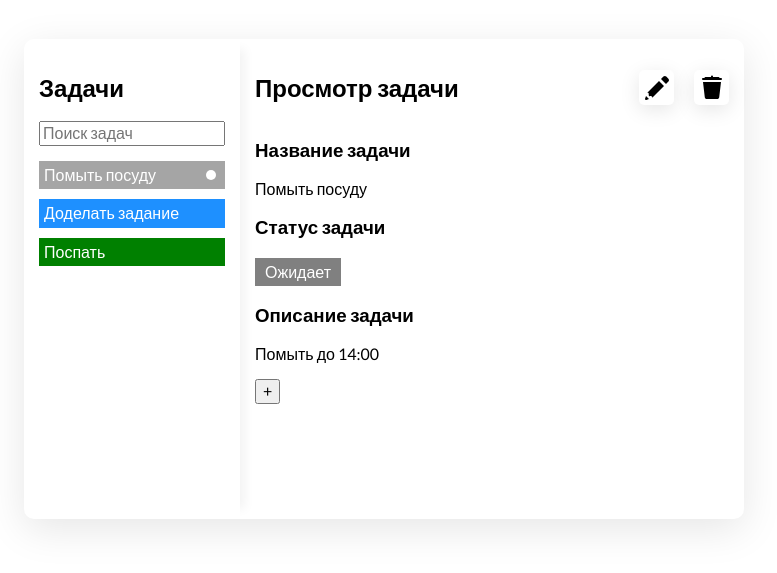
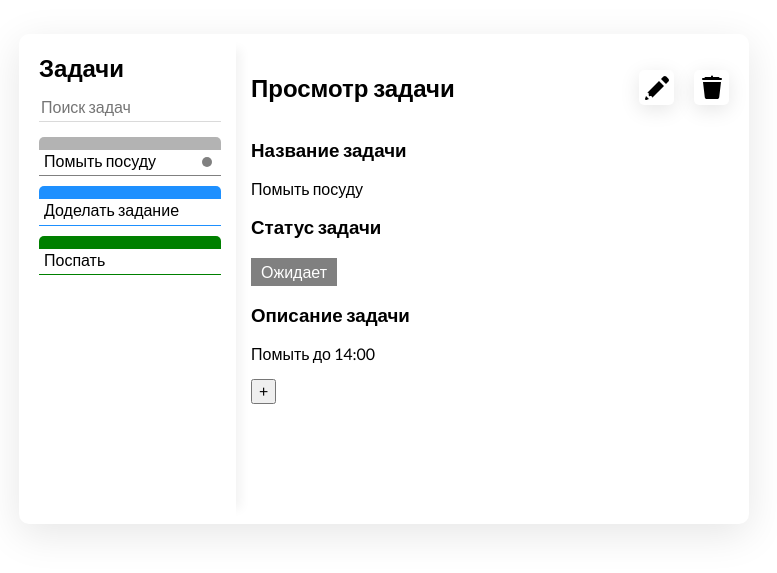
Before and after one commit to AndreyProvkov/todo-test, a React (Create React App) app: page / in a window 1280 px wide. Shown: the part 121-694 px from the top of the page, without its empty margins (256-1033 px from the left). Built offline with nearby package versions, Linux system fonts and the light colour scheme.

Commit message:
Add styles to App and AppList block

```diff
--- a/src/App.scss
+++ b/src/App.scss
@@ -15,4 +15,5 @@
     width: 80%;
     box-shadow: 0 1rem 4rem rgba(0, 0, 0, 0.1);
     border-radius: 1rem;
+    padding: .5rem;
 }
--- a/src/components/AppList/AppList.js
+++ b/src/components/AppList/AppList.js
@@ -18,21 +18,31 @@ export default class AppList extends Component {
     render() {
         return (
             <div className='app-list'>
-                <h2 className='app-list__title'>
-                    Задачи
-                </h2>
-                <input className='app-list__search-input' type='text' placeholder='Поиск задач' value={this.state.value} onInput={this.searchFilter} />
+                <header className='app-list__header'>
+                    <h2 className='app-list__title'>
+                        Задачи
+                    </h2>
+                    <input
+                        className='app-list__search-input'
+                        type='text'
+                        placeholder='Поиск задач'
+                        value={this.state.value}
+                        onInput={this.searchFilter}
+                    />
+                </header>
                 <TaskList
-                    // Прокидываем далее в компонент свойства и методы
+                    // Прокидываем далее в наш компонент свойства и методы
                     tasks={this.getFilterTasks()}
                     selectedTask={this.props.selectedTask}
                     setSelectedTask={this.props.setSelectedTask}
                 />
                 <div
-                    // Используем дополнительный блок и размещаем его справа от списка задач на всю высоту
+                    // Используем блок, тянув за который будем изменять размер блока с задачами, и размещаем его справа от списка задач на всю высоту
                     // Добавляем обработчик по нажатию и удержанию клавиши мыши
                     onMouseDown={this.mouseDown}
-                    className='app-list__resize'></div>
+                    className='app-list__resize'
+                >
+                </div>
             </div>
         )
     }
@@ -51,7 +61,7 @@ export default class AppList extends Component {
         // Отменяем выделение браузера по умолчанию
         e.preventDefault()
 
-        // Устанавливаем обработчики событий перемещения мыши и отпускания клавиши при нажатии клавиши мыши
+        // Устанавливаем обработчики событий перемещения мыши и отпускания клавиши
         document.addEventListener('mousemove', this.mouseMove);
         document.addEventListener('mouseup', this.mouseUp);
     }
@@ -72,10 +82,7 @@ export default class AppList extends Component {
     getFilterTasks() {
         // Возвращаем новый массив задач, у которых наименование удовлетворяет строке поиска (если есть какое-либо совпадение, то задачу добавляем в новый массив)
         return this.props.tasks.filter(task => {
-            if (task.title.toLowerCase().includes(this.state.value)) {
-                return true
-            }
-            return false
+            return task.title.toLowerCase().includes(this.state.value)
         })
     }
 }
--- a/src/components/AppList/AppList.scss
+++ b/src/components/AppList/AppList.scss
@@ -1,22 +1,49 @@
 .app-list {
     box-sizing: border-box;
     min-width: 17%;
-    overflow: hidden;
     padding: 1.5rem;
     box-shadow: 1.5rem 0rem 1rem -1rem rgb(0 0 0 / 5%);
     position: relative;
+    overflow-y: scroll;
+    overflow-x: hidden;
+
+    &::-webkit-scrollbar {
+        width: 0;
+    }
+
+    &__header {
+        position: sticky;
+        top: 0;
+        background-color: #fff;
+        margin-bottom: 1.5rem;
+    }
+
+    &__title {
+        margin: 0;
+        margin-bottom: 1.5rem;
+    }
 
     &__search-input {
         box-sizing: border-box;
         width: 100%;
+        outline: none;
+        border: none;
+        border-bottom: .1rem solid rgba(133, 133, 133, 0.3);
+        padding-bottom: .5rem;
+        transition: .2s all;
+
+        &:focus {
+            border-bottom: .1rem solid rgba(133, 133, 133, 1);
+        }
     }
 
     &__resize {
         position: absolute;
-        right: 0;
+        right: -.4rem;
         top: 0;
+        bottom: 0;
         height: 100%;
-        width: 5px;
+        width: .8rem;
         background-color: transparent;
         cursor: col-resize;
     }
--- a/src/components/TaskItem/TaskItem.js
+++ b/src/components/TaskItem/TaskItem.js
@@ -5,13 +5,14 @@ export default class TaskItem extends Component {
     render() {
         return (
             <li
+            // Динамически будем менять класс в зависимости выбран ли элемент или нет и какой имеет статус
                 className={`
                     app-list__list-item
                     app-list__list-item_${this.props.task.status}
                     ${(this.props.selectedTask === this.props.task.id) ? 'app-list__list-item_active' : ''}
                 `}
-                // Добавляем обработчик нажатий на элемент списка, вызываем переданный метод и передаем в аргументах id выбранного элемента
-                onClick={() => this.props.setSelectedTask(this.props.id)
+                // Добавляем обработчик нажатий на элемент списка, вызываем переданный метод и передаем наверх в аргументах id выбранного элемента
+                onClick={() => this.props.setSelectedTask(this.props.task.id)
                 }
             >
                 {/* Принимаем переданное свойство task и выводим заголовок задачи title */}
--- a/src/components/TaskItem/TaskItem.scss
+++ b/src/components/TaskItem/TaskItem.scss
@@ -1,36 +1,77 @@
+// Создаем шаблон для повторяющихся стилей
+%select-status {
+    &::before {
+        content: '';
+        width: 100%;
+        height: 1.3rem;
+        position: absolute;
+        top: 0;
+        left: 0;
+        background-color: gray;
+        transition: .2s all;
+    }
+}
+
 .app-list__list-item {
+    // Сохраним текущий селектор в переменную
+    $this: &;
+
+    // Если текст на помещается, то устанавливаем троеточие на конце строки
     white-space: nowrap;
     overflow: hidden;
     text-overflow: ellipsis;
+
     margin-bottom: 1rem;
-    color: white;
-    padding: .5rem;
+    padding: 1.5rem 2rem .5rem .5rem;
+    border-top-left-radius: .5rem;
+    border-top-right-radius: .5rem;
     cursor: pointer;
+    position: relative;
 
     &_pending {
-        background-color: gray;
+        border-bottom: 1px solid gray;
+        @extend %select-status;
+
+        // Используем сохраненный селектор this
+        // Когда будут активны два класса (статуса и выбранной задачи), тогда закрашиваем фон
+        // Через запятую перечисляем классы, для которых это правило будет применено
+        &::before,
+        &#{$this}_active::after {
+          background-color: gray;
+        }
     }
 
     &_process {
-        background-color: DodgerBlue;
+        border-bottom: 1px solid dodgerblue;
+        @extend %select-status;
+
+        &::before,
+        &#{$this}_active::after {
+          background-color: DodgerBlue;
+        }
     }
 
     &_completed {
-        background-color: green;
+        border-bottom: 1px solid green;
+        @extend %select-status;
+
+        &::before,
+        &#{$this}_active::after {
+          background-color: green;
+        }
     }
 
     &_active {
-        position: relative;
-        opacity: 0.7;
-
+        &::before {
+            opacity: 0.6;
+        }
         &::after {
             content: '';
             width: 1rem;
             height: 1rem;
             border-radius: 50%;
-            background-color: white;
             position: absolute;
-            top: 50%;
+            top: 65%;
             transform: translateY(-50%);
             right: 5%;
         }
--- a/src/components/TaskList/TaskList.js
+++ b/src/components/TaskList/TaskList.js
@@ -11,7 +11,6 @@ export default class TaskList extends Component {
                 <TaskItem
                     key={task.id}
                     task={task}
-                    id={task.id}
                     selectedTask={this.props.selectedTask}
                     setSelectedTask={this.props.setSelectedTask}
                 />)
--- a/src/components/TaskList/TaskList.scss
+++ b/src/components/TaskList/TaskList.scss
@@ -1,6 +1,5 @@
 .app-list__list {
     margin: 0;
-    margin-top: 1.5rem;
     padding: 0;
     list-style: none;
 }
```
